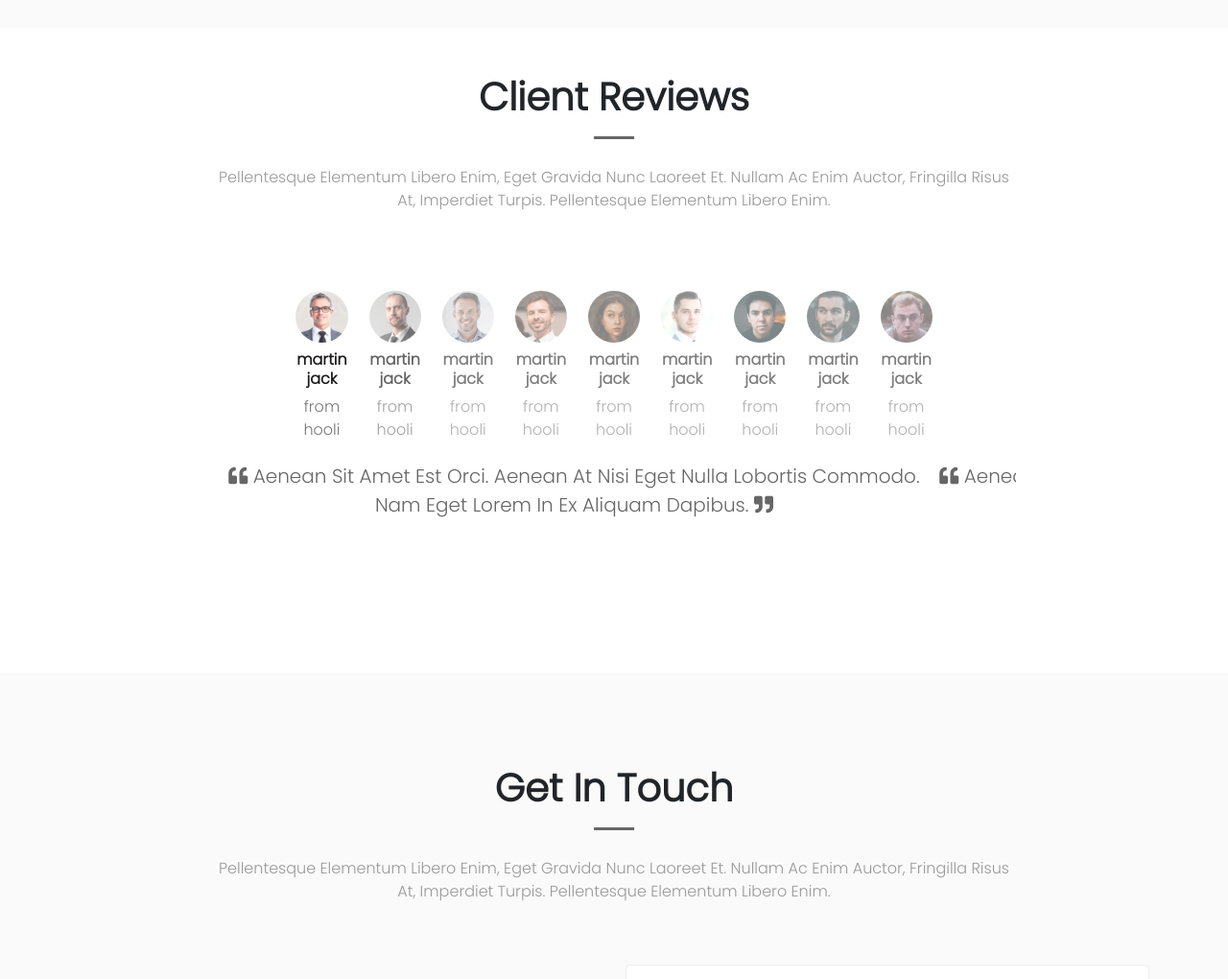
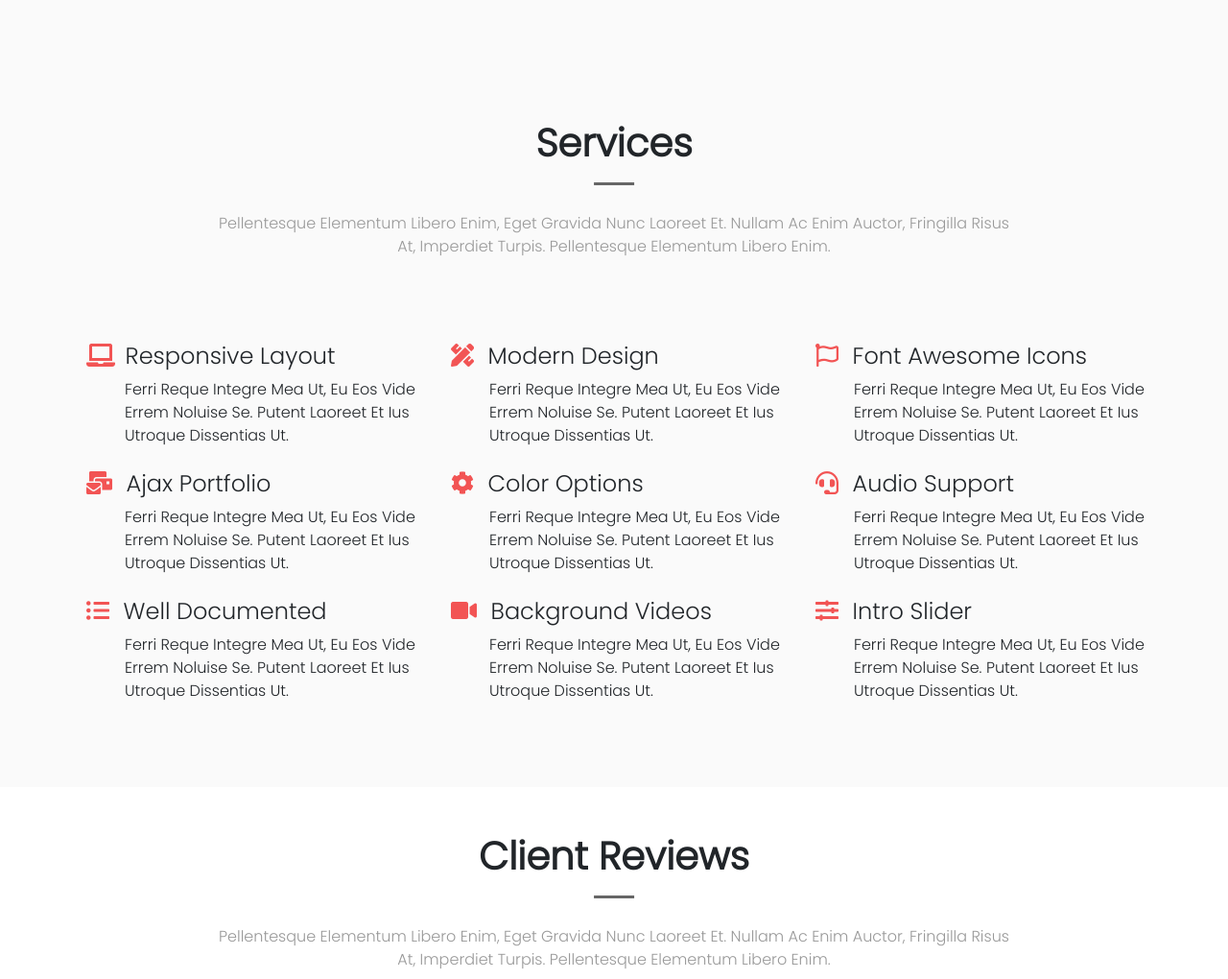
Before and after one commit to Fatmaahmedhafez/angora, a plain HTML site: page index.html in a window 1280 px wide. Shown: the part 3160-4180 px from the top of the page at 96% size. Drawn offline with Linux system fonts and the light colour scheme.

Commit message:
second commit

```diff
--- a/css/style.css
+++ b/css/style.css
@@ -170,6 +170,7 @@ header .carousel-caption h1 {
 /* ../about/ */
 
 /* /team/ */
+
 .layer {
   background-color: rgba(242, 84, 84, 0.85);
   top: 0;
--- a/index.html
+++ b/index.html
@@ -475,6 +475,119 @@
         </div>
     </section>
     <!-- services -->
+     <!-- services -->
+     <section class="services p-5 bg-grey" id="services">
+        <div class="container">
+            <div class="services-header text-center py-5 w-75 m-auto">
+                <h2 class="mb-3 fw-bolder fs-1 hd-after mb-5">Services</h2>
+                <p class="hder-color">
+                    Pellentesque elementum libero enim, eget gravida nunc laoreet et. Nullam ac enim auctor, fringilla
+                    risus
+                    at, imperdiet turpis. Pellentesque elementum libero enim.
+                </p>
+            </div>
+            <div class="services-content py-4">
+                <div class="row">
+                    <div class="col-lg-4 col-md-6">
+                        <h4 class="px-2 text-hover">
+                            <i class="fas fa-laptop main-color me-1"></i>
+                            responsive layout
+
+                        </h4>
+                        <p class="ps-5">
+                            Ferri reque integre mea ut, eu eos vide errem noluise se. Putent laoreet et ius utroque
+                            dissentias ut.
+                        </p>
+                    </div>
+                    <div class="col-lg-4 col-md-6">
+                        <h4 class="px-2 text-hover">
+                            <i class="fas fa-pencil-ruler main-color me-2 "></i>
+                            modern design
+                        </h4>
+                        <p class="ps-5">
+                            Ferri reque integre mea ut, eu eos vide errem noluise se. Putent laoreet et ius utroque
+                            dissentias ut.
+                        </p>
+                    </div>
+                    <div class="col-lg-4 col-md-6">
+                        <h4 class="px-2 text-hover">
+                            <i class="far fa-flag main-color me-2"></i>
+                            font awesome icons
+                        </h4>
+                        <p class="ps-5">
+                            Ferri reque integre mea ut, eu eos vide errem noluise se. Putent laoreet et ius utroque
+                            dissentias ut.
+                        </p>
+                    </div>
+                </div>
+                <div class="row my-2">
+                    <div class="col-lg-4 col-md-6">
+                        <h4 class="px-2 text-hover">
+                            <i class="fas fa-mail-bulk main-color me-2"></i>
+                            ajax portfolio
+                        </h4>
+                        <p class="ps-5">
+                            Ferri reque integre mea ut, eu eos vide errem noluise se. Putent laoreet et ius utroque
+                            dissentias ut.
+                        </p>
+                    </div>
+                    <div class="col-lg-4 col-md-6">
+                        <h4 class="px-2 text-hover">
+                            <i class="fas fa-cog  main-color me-2 "></i>
+                            color options
+                        </h4>
+                        <p class="ps-5">
+                            Ferri reque integre mea ut, eu eos vide errem noluise se. Putent laoreet et ius utroque
+                            dissentias ut.
+                        </p>
+                    </div>
+                    <div class="col-lg-4 col-md-6">
+                        <h4 class="px-2 text-hover">
+                            <i class="fas fa-headset main-color me-2"></i>
+                            audio support
+                        </h4>
+                        <p class="ps-5">
+                            Ferri reque integre mea ut, eu eos vide errem noluise se. Putent laoreet et ius utroque
+                            dissentias ut.
+                        </p>
+                    </div>
+                </div>
+                <div class="row">
+                    <div class="col-lg-4 col-md-6">
+                        <h4 class="px-2 text-hover">
+                            <i class="fas fa-list-ul main-color me-2"></i>
+                            well documented
+                        </h4>
+                        <p class="ps-5">
+                            Ferri reque integre mea ut, eu eos vide errem noluise se. Putent laoreet et ius utroque
+                            dissentias ut.
+                        </p>
+                    </div>
+                    <div class="col-lg-4 col-md-6">
+                        <h4 class="px-2 text-hover">
+                            <i class="fas fa-video main-color me-2"></i>
+                            background videos
+                        </h4>
+                        <p class="ps-5">
+                            Ferri reque integre mea ut, eu eos vide errem noluise se. Putent laoreet et ius utroque
+                            dissentias ut.
+                        </p>
+                    </div>
+                    <div class="col-lg-4 col-md-6">
+                        <h4 class="px-2 text-hover">
+                            <i class="fas fa-sliders-h main-color me-2"></i>
+                            intro slider
+                        </h4>
+                        <p class="ps-5">
+                            Ferri reque integre mea ut, eu eos vide errem noluise se. Putent laoreet et ius utroque
+                            dissentias ut.
+                        </p>
+                    </div>
+                </div>
+            </div>
+        </div>
+    </section>
+    <!-- services -->
 
 
     <!-- /client reviews/ -->
```
